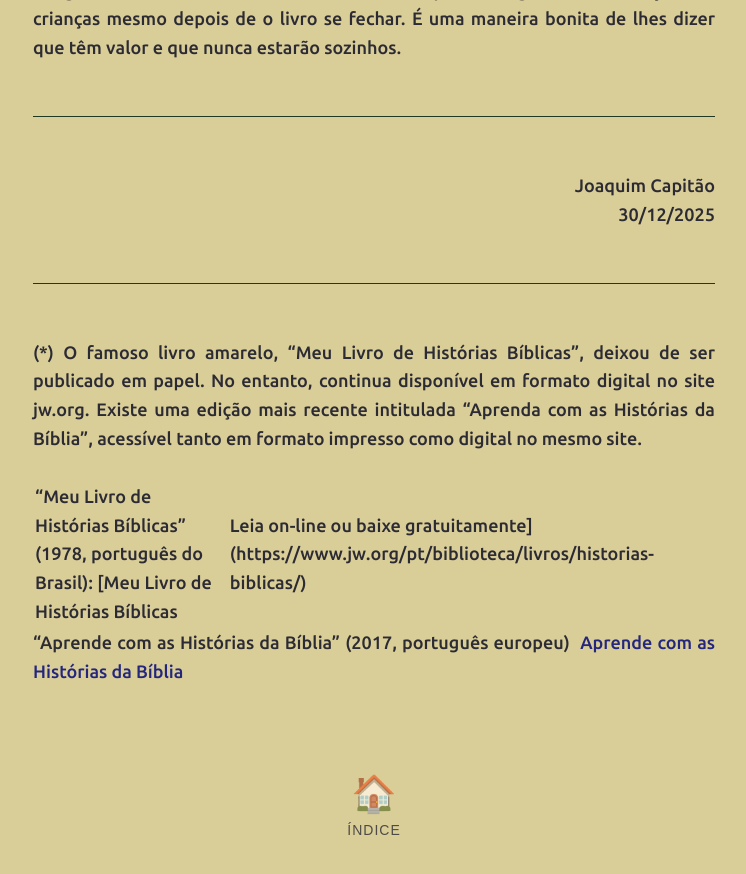
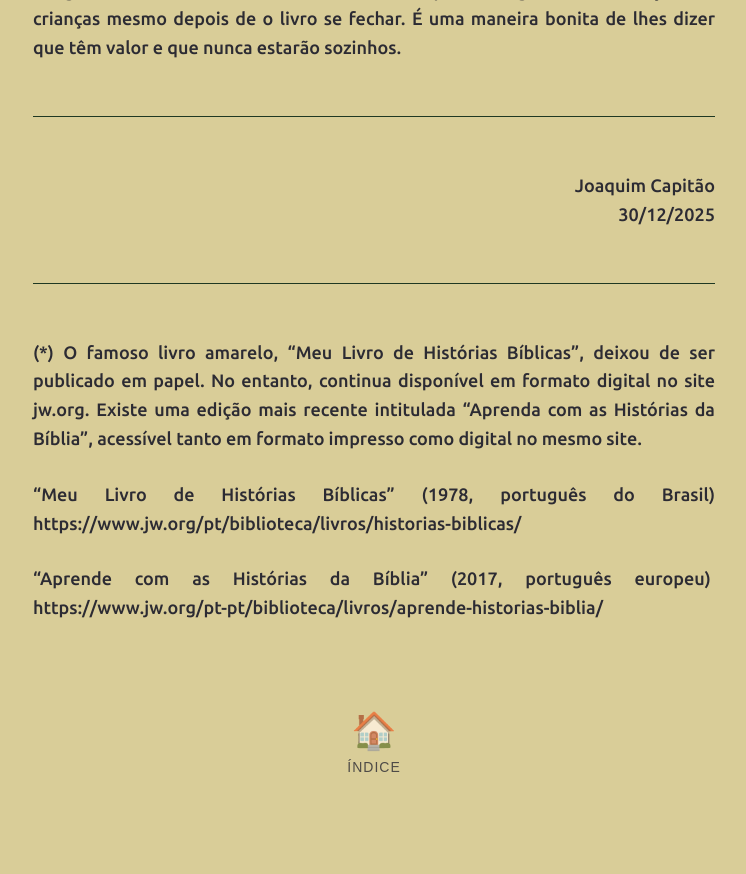
Before and after one commit to joaquim-capitao/queime-depois-de-ler, a Jekyll site: the page built from o-livro-amarelo.md, in a window 1280 px wide and 900 px high, scrolled down 1332 px. Shown: the top 874 px of the window, without its empty margins (266-1012 px from the left). Built offline with Jekyll 4.4.1, drawn with Linux system fonts in a browser that asks for light colours; our own code applies the rules of GitHub Pages for plain Markdown files; after the commit the page ends 2168 px from its top, so only the background shows below that.

Commit message:
Update o-livro-amarelo.md

```diff
--- a/o-livro-amarelo.md
+++ b/o-livro-amarelo.md
@@ -23,10 +23,12 @@ Ler para os filhos vai além de pronunciar palavras. É estar presente. Cada pá
 <div align="right">Joaquim Capitão</div>
 <div align="right">30/12/2025</div>
 
-* * *
+---
 
 (*) O famoso livro amarelo, "Meu Livro de Histórias Bíblicas", deixou de ser publicado em papel. No entanto, continua disponível em formato digital no site jw.org. Existe uma edição mais recente intitulada "Aprenda com as Histórias da Bíblia", acessível tanto em formato impresso como digital no mesmo site.
 
-"Meu Livro de Histórias Bíblicas" (1978, português do Brasil): [Meu Livro de Histórias Bíblicas | Leia on-line ou baixe gratuitamente](https://www.jw.org/pt/biblioteca/livros/historias-biblicas/)
+"Meu Livro de Histórias Bíblicas" (1978, português do Brasil)
+https://www.jw.org/pt/biblioteca/livros/historias-biblicas/
 
-"Aprende com as Histórias da Bíblia" (2017, português europeu)  [Aprende com as Histórias da Bíblia](https://www.jw.org/pt-pt/biblioteca/livros/aprende-historias-biblia/)
+"Aprende com as Histórias da Bíblia" (2017, português europeu)
+https://www.jw.org/pt-pt/biblioteca/livros/aprende-historias-biblia/
```
